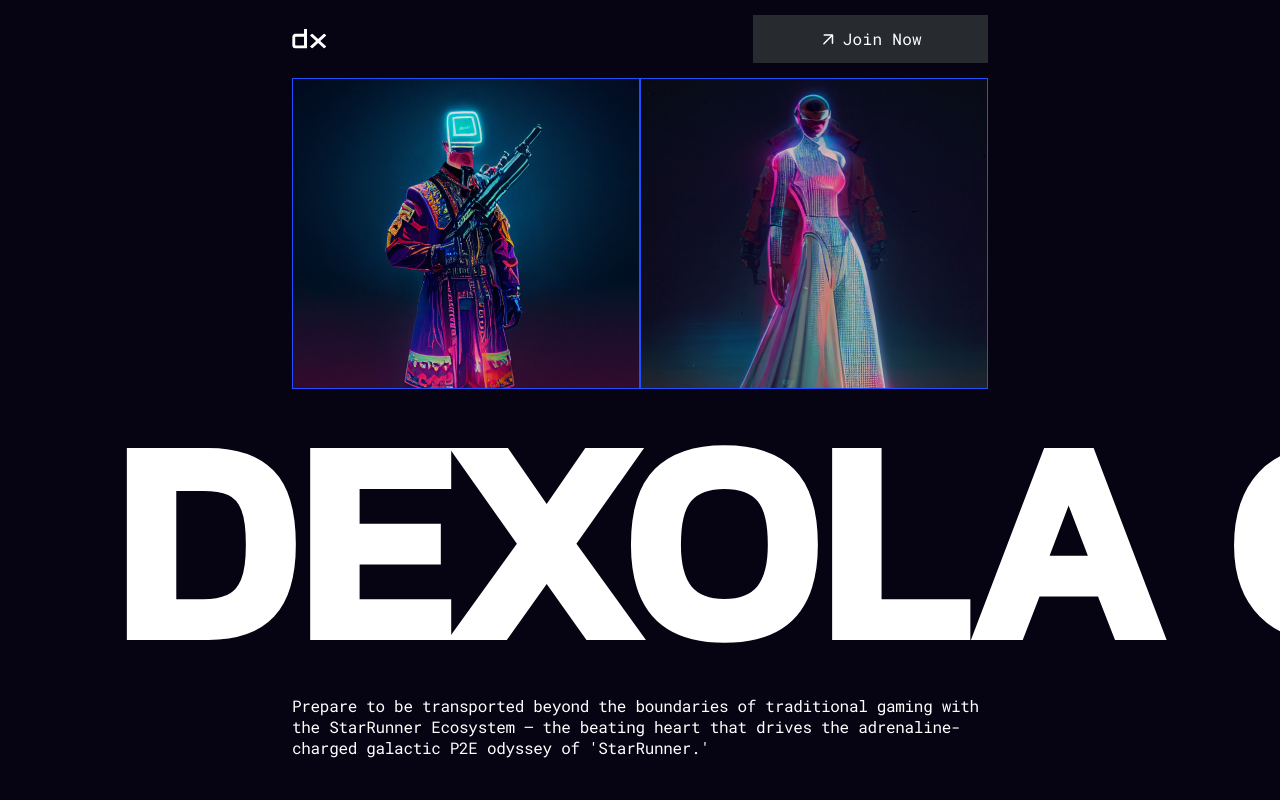
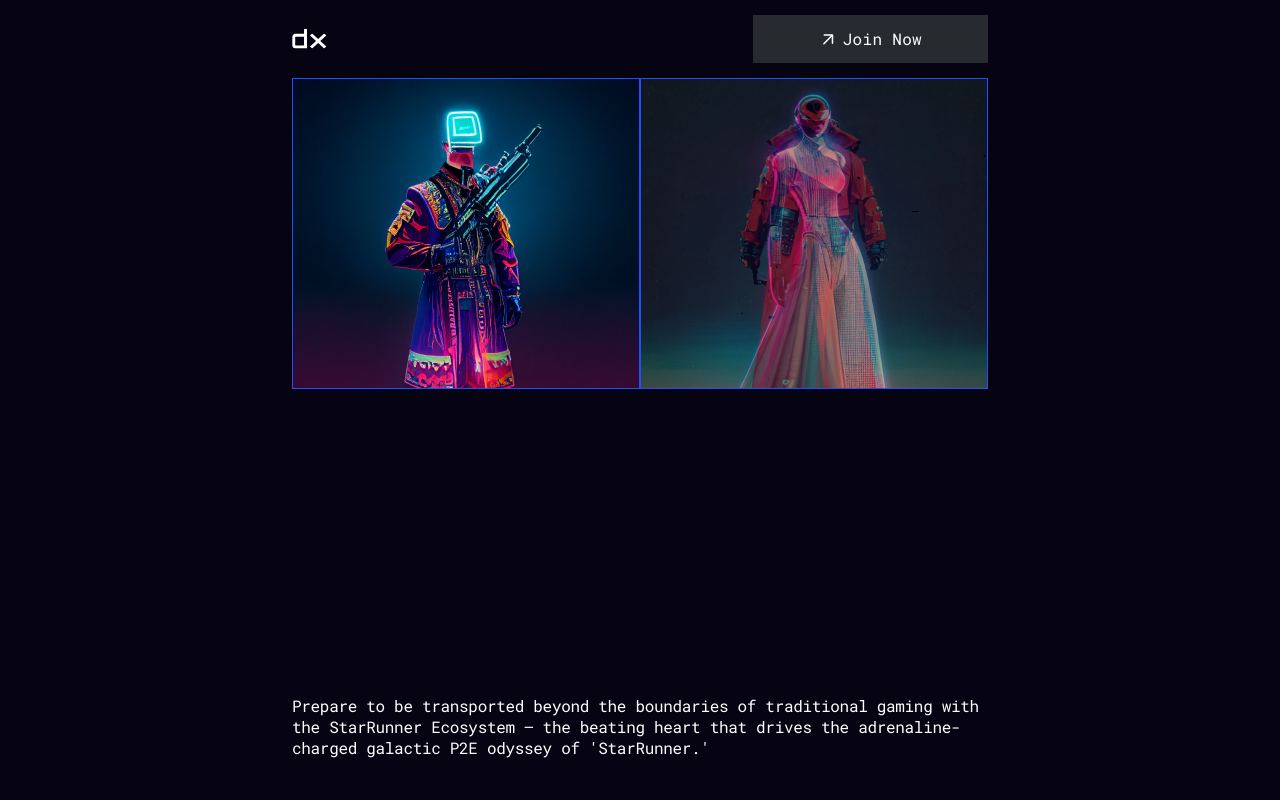
Before and after one commit to webdevbiv/dexola-landing, a React (Vite) app: page / in a window 1280 px wide. Shown: the top 800 px of the page. Built offline with nearby package versions, Linux system fonts and the light colour scheme.

Commit message:
UPD | styles

```diff
--- a/src/App/App.jsx
+++ b/src/App/App.jsx
@@ -14,7 +14,7 @@
       <Header />
       <Main>
         <Hero />
-        {/* <Features /> */}
+        <Features />
         {/* <TopNFTs /> */}
         {/* <JoinUs /> */}
       </Main>
--- a/src/components/Section/Section.module.scss
+++ b/src/components/Section/Section.module.scss
@@ -1,12 +1,15 @@
 .section {
+  &:not(:last-child) {
+    padding-bottom: 127px;
+  }
   @media screen and (min-width: 744px) {
-    &:not(:first-child) {
-      padding-top: 90px;
+    &:not(:last-child) {
+      padding-bottom: 90px;
     }
   }
   @media screen and (min-width: 1440px) {
-    &:not(:first-child) {
-      padding-top: 66px;
+    &:not(:last-child) {
+      padding-bottom: 66px;
     }
   }
 }
--- a/src/sections/Hero/Hero.module.scss
+++ b/src/sections/Hero/Hero.module.scss
@@ -53,15 +53,17 @@
   font-style: normal;
 
   white-space: nowrap;
-  animation: marquee 15s linear infinite;
+  animation: marquee-375 15s linear infinite;
 
   font-size: 120px;
   line-height: 150.5px;
   margin: 15px 0;
+
   @media screen and (min-width: 744px) {
     font-size: 280px;
     line-height: 100%;
     margin: 13px 0;
+    animation-name: marquee-744;
   }
   @media screen and (min-width: 1440px) {
     font-size: 340px;
@@ -70,7 +72,25 @@
   }
 }
 
-@keyframes marquee {
+@keyframes marquee-375 {
+  0% {
+    transform: translateX(110%);
+  }
+  100% {
+    transform: translateX(-120%);
+  }
+}
+
+@keyframes marquee-744 {
+  0% {
+    transform: translateX(120%);
+  }
+  100% {
+    transform: translateX(-140%);
+  }
+}
+
+@keyframes marquee-1440 {
   0% {
     transform: translateX(100%);
   }
@@ -78,8 +98,3 @@
     transform: translateX(-150%);
   }
 }
-
-// .wrapperTablet {
-//   display: flex;
-//   flex-direction: column;
-// }
```
